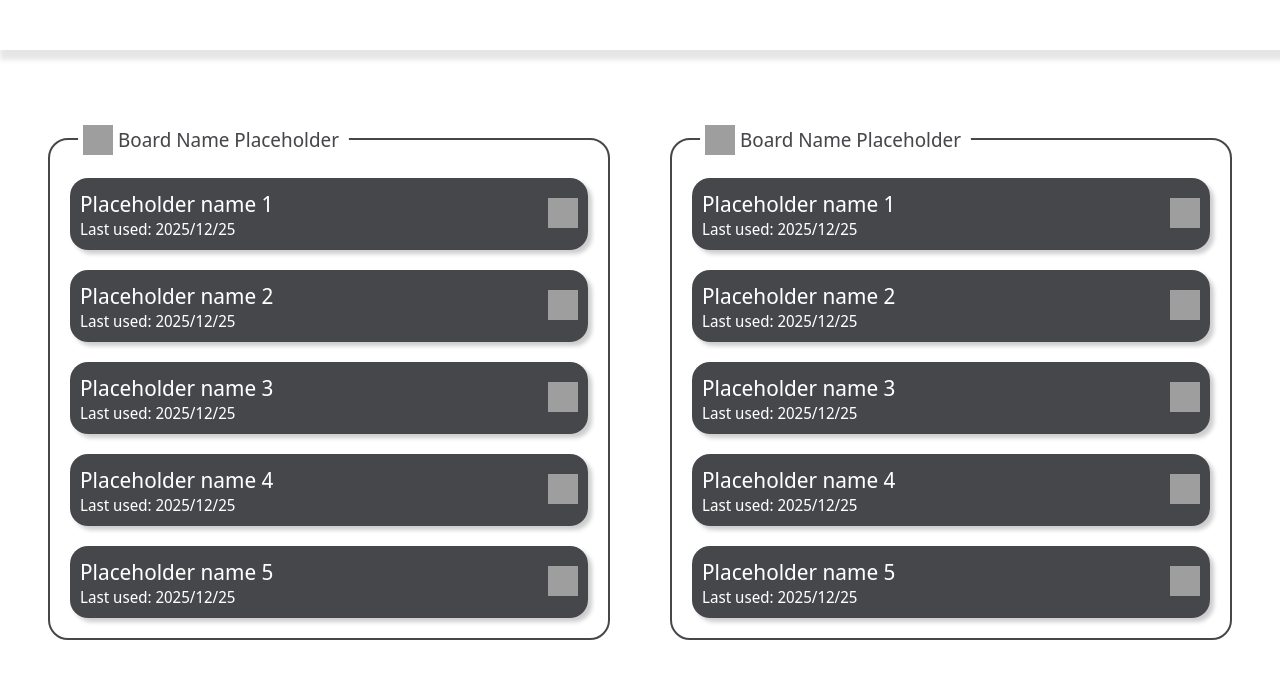
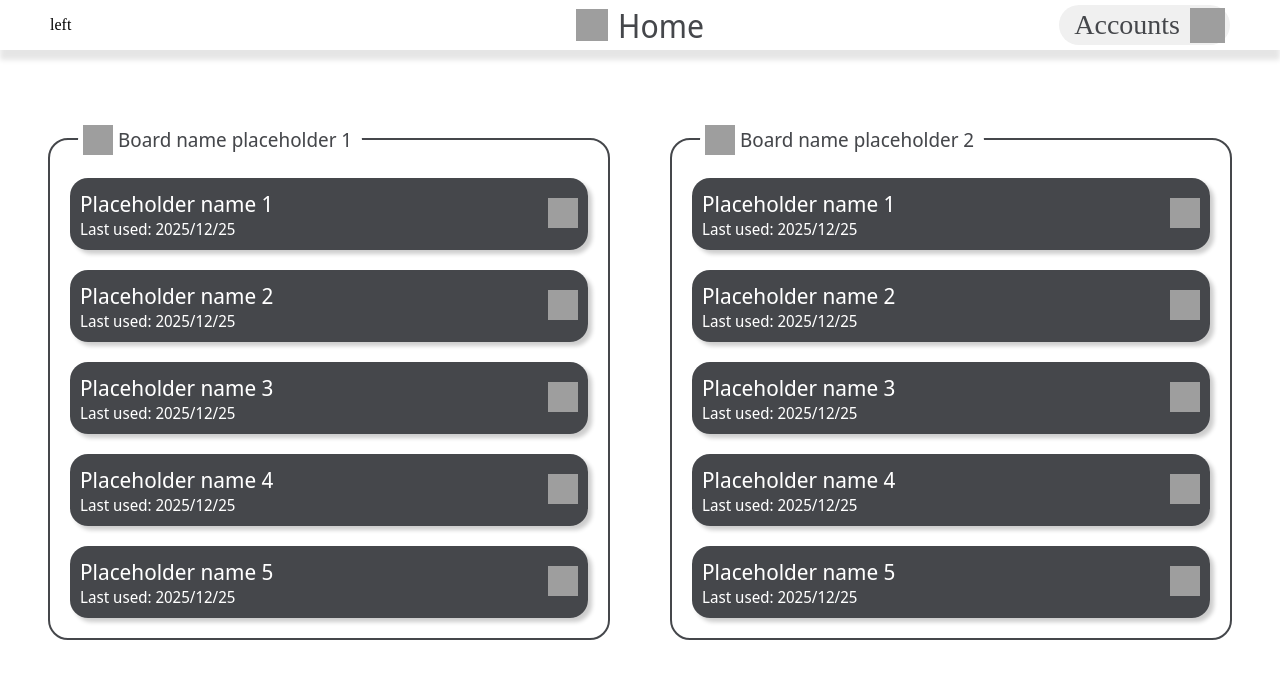
Before and after one commit to HaowenRong/sgot, a SvelteKit app: page / in a window 1280 px wide. Shown: the top 678 px of the page. Built offline with nearby package versions, Linux system fonts and the light colour scheme; grey boxes are pictures that could not be loaded.

Commit message:
Adjusted navigation bar css and layout

```diff
--- a/src/components/navBar/navBar.svelte
+++ b/src/components/navBar/navBar.svelte
@@ -1,9 +1,34 @@
 <script>
-	// logic goes here
+	/**
+     * @type {string}
+     */
+	 export var currPage;
 </script>
 
 <div class="navBarContainer">
+  <div class="left">
+    left
+  </div>
+  <div class="middle">
+    <div class="content">
+      <div class="icon">
 
+      </div>
+      <div class="title">
+        {currPage}
+      </div>
+    </div>
+  </div>
+  <div class="right">
+    <div class="accounts-pill">
+      <div class="account-name">
+        Accounts
+      </div>
+      <div class="account-picture">
+
+      </div>
+    </div>
+  </div>
 </div>
 
 <style>
@@ -21,7 +46,112 @@
     align-items: center;
     justify-content: space-between;
     gap: 0px;
-    padding: 0px 30px;
+    padding: 0px 0px;
     flex-wrap: nowrap;
   }
+
+  .navBarContainer .left {
+    position: relative;
+    width: 100%;
+    height: 100%;
+    display: flex;
+    flex-direction: row;
+    align-items: center;
+    justify-content: start;
+    gap: 0px;
+    padding: 50px;
+    flex-wrap: nowrap;
+    align-self: center;
+  }
+
+  .navBarContainer .middle {
+    position: relative;
+    width: 100%;
+    height: 100%;
+    display: flex;
+    flex-direction: row;
+    align-items: center;
+    justify-content: center;
+    gap: 0px;
+    padding: 0px;
+    flex-wrap: nowrap;
+  }
+
+  .navBarContainer .middle .content {
+    width: auto;
+    height: auto;
+    background-color: rgba(255, 255, 255, 0);
+    display: flex;
+    flex-direction: row;
+    align-items: center;
+    justify-content: center;
+    gap: 10px;
+    padding: 10px;
+    flex-wrap: nowrap;
+    align-self: center;
+  }
+
+  .navBarContainer .middle .content .icon {
+    position: relative;
+    background: url(https://api.iconify.design/carbon:user-avatar-filled.svg) center/cover no-repeat;
+    order: -1;
+    width: 32px;
+    height: 32px;
+  }
+
+  .navBarContainer .middle .content .title {
+    width: auto;
+    height: 100%;
+    color: rgba(69, 71, 75, 1);
+    font-family: 'Noto Sans Display';
+    font-style: normal;
+    font-size: 32px;
+    font-weight: 400;
+  }
+
+  .navBarContainer .right {
+    position: relative;
+    width: 100%;
+    height: 100%;
+    display: flex;
+    flex-direction: row;
+    align-items: center;
+    justify-content: end;
+    gap: 0px;
+    padding: 50px;
+    flex-wrap: nowrap;
+  }
+
+  .accounts-pill {
+    position: relative;
+    width: auto;
+    height: 20px;
+    border-radius: 40px;
+    background-color: rgba(240, 240, 240, 1);
+    display: flex;
+    flex-direction: row-reverse;
+    align-items: center;
+    justify-content: start;
+    padding: 10px 5px 10px 5px;
+    flex-wrap: nowrap;
+  }
+
+  .accounts-pill .account-name {
+    width: auto;
+    height: auto;
+    margin: 0px 10px;
+    color: rgba(69, 71, 75, 1);
+    font-family: 'Noto Emoji';
+    font-style: normal;
+    font-size: 28px;
+    font-weight: 400;
+  }
+
+  .accounts-pill .account-picture {
+    order: -1;
+    background: url(https://api.iconify.design/carbon:user-avatar-filled.svg) center/cover no-repeat;
+    width:  35px;
+    height: 35px;
+  }
+
 </style>
--- a/src/components/sessions/sessionBoard.svelte
+++ b/src/components/sessions/sessionBoard.svelte
@@ -1,7 +1,10 @@
 <script>
   import Session from "./session.svelte";
 
-	var boardName = "Board Name Placeholder";
+	/**
+     * @type {string}
+     */
+	 export var boardName;
   const testArray = [1, 2, 3, 4, 5];
 </script>
 
@@ -116,100 +119,4 @@
     text-transform: none;
     padding-right: 5px;
   }
-
-  /* sessions board */
-  .sessionBoard {
-    position: relative;
-    width: 100%;
-    height: auto;
-    border-radius: 18px;
-    background-color: rgba(255, 255, 255, 1);
-    box-shadow: 4px 4px 4px 0px rgba(0, 0, 0, 0.2);
-    display: flex;
-    flex-direction: column;
-    align-items: start;
-    justify-content: start;
-    flex-wrap: nowrap;
-    align-self: start;
-    overflow: hidden;
-  }
-
-  .sessionBoard .heading {
-    position: relative;
-    width: 100%;
-    height: auto;
-    background-color: rgba(69, 71, 75, 1);
-    display: flex;
-    flex-direction: column;
-    align-items: baseline;
-    justify-content: space-between;
-    gap: 0px;
-    padding: 10px;
-    flex-wrap: nowrap;
-  }
-
-  .sessionBoard .heading .title {
-    color: rgba(255, 255, 255, 1);
-    font-family: 'Noto Sans Display';
-    font-style: normal;
-    font-size: 22px;
-    font-weight: 400;
-
-    width: 100%;
-    letter-spacing: 0px;
-  }
-
-  .sessionBoard .heading .title:hover {
-    cursor: pointer;
-  }
-
-  .sessionBoard .heading .lastUsed {
-    color: rgba(255, 255, 255, 1);
-    font-family: 'Noto Sans Display';
-    font-style: normal;
-    font-size: 16px;
-    font-weight: 400;
-    letter-spacing: 0px;
-  }
-
-  .sessionBoard .heading .settingsIcon {
-    position: fixed;
-    align-self: self-end;
-    background: url(https://api.iconify.design/carbon:settings.svg) center/cover no-repeat;
-    order: 9999;
-    width: 30px;
-    height: 30px;
-    margin: 10px;
-    margin-right: 20px;
-  }
-
-  .sessionBoard .heading .settingsIcon:hover {
-    cursor: pointer;
-  }
-
-  .sessionBoard .body {
-    position: relative;
-    width: 100%;
-    height: auto;
-    background-color: rgba(255, 255, 255, 1);
-    display: flex;
-    flex-direction: column;
-    align-items: start;
-    justify-content: start;
-    gap: 10px;
-    flex-wrap: nowrap;
-  }
-
-  .sessionBoard .body .button {
-    position: relative;
-    width: 100%;
-    height: auto;
-    border-radius: 50px;
-    background-color: rgba(240, 240, 240, 1);
-  }
-
-  .sessionBoard .body .button:hover {
-    cursor: pointer;
-  }
-
 </style>
--- a/src/routes/+page.svelte
+++ b/src/routes/+page.svelte
@@ -1,7 +1,8 @@
 
 <script>
   import NavBar from '../components/navBar/navBar.svelte'
-  import SessionsBoard from '../components/sessions/sessionBoard.svelte'
+  import Board from '../components/sessions/sessionBoard.svelte'
+
 </script>
 
 <style>
@@ -18,9 +19,9 @@
   }
 </style>
 
-<NavBar />
+<NavBar currPage="Home"/>
 
 <div class="sessions-board">
-  <SessionsBoard />
-  <SessionsBoard />
+  <Board boardName="Board name placeholder 1"/>
+  <Board boardName="Board name placeholder 2"/>
 </div>
```
Also changed, not shown: 1 other file (tests, documents, lock files or other folders).
